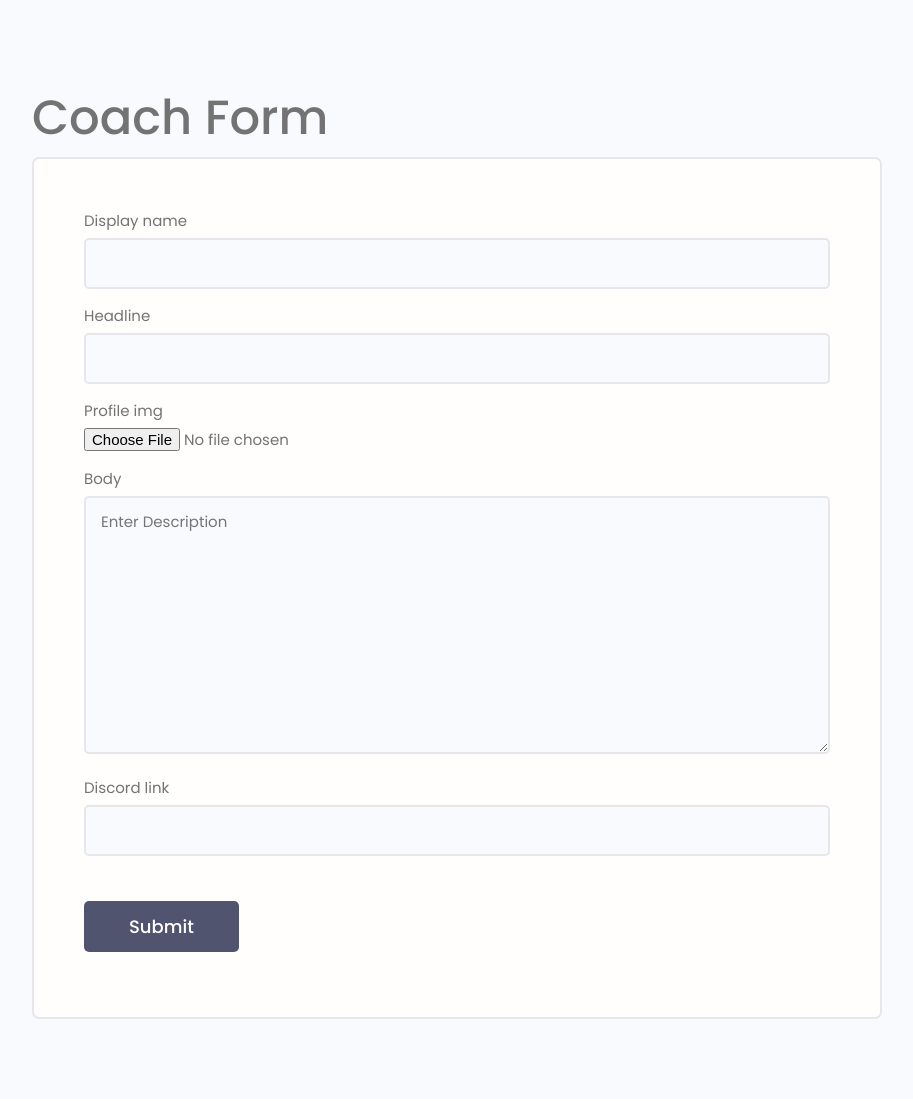
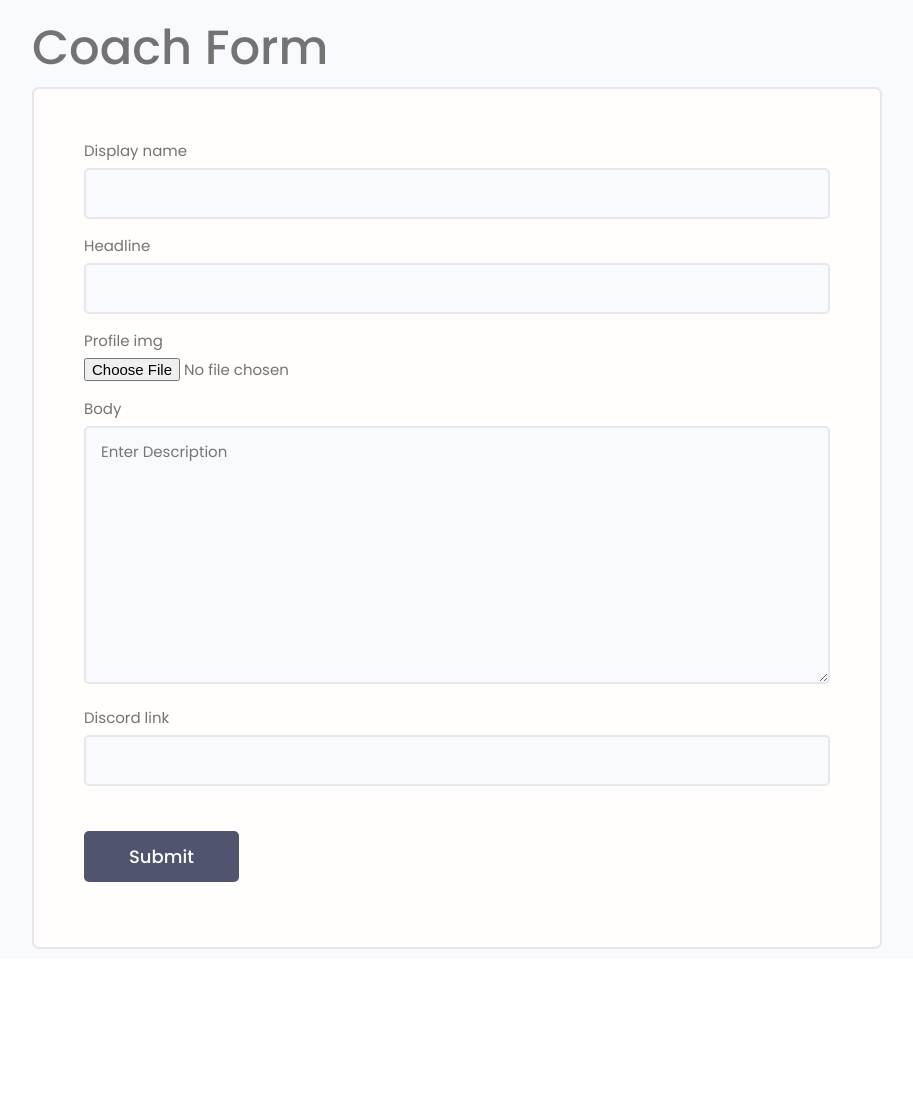
Before and after one commit to TrintinAffleck/BetterCoaching, a Django app: page /add-coach/ in a window 1280 px wide. Shown: the part 139-1238 px from the top of the page, without its empty margins (183-1096 px from the left). After the commit the page ends 1088 px from the top, so only its background shows below. Run offline with Django 4.2, Linux system fonts and the light colour scheme; a user stored in the database is signed in; data comes from the database, SQL or seed files in the repository; some libraries are stand-ins or nearby versions.

Commit message:
Smaller Forms | TODO

```diff
--- a/coaches/templates/accomplishment_form.html
+++ b/coaches/templates/accomplishment_form.html
@@ -1,7 +1,7 @@
 {% extends 'main.html' %}
 
 {% block content %}
-<main class="formPage my-xl">
+<main class="formPage my-sm">
 	<div class="content-box">
 		<h1>Accomplishment</h1>
 			<form class="form" method="POST" action="">
--- a/coaches/templates/coach_form.html
+++ b/coaches/templates/coach_form.html
@@ -2,7 +2,7 @@
 {% block content %}
 
 <!-- Main Section -->
-<main class="formPage my-xl">
+<main class="formPage my-sm">
   <div class="content-box">
     <h1>Coach Form</h1>
     <div class="formWrapper">
```
Also changed, not shown: 1 other file.
